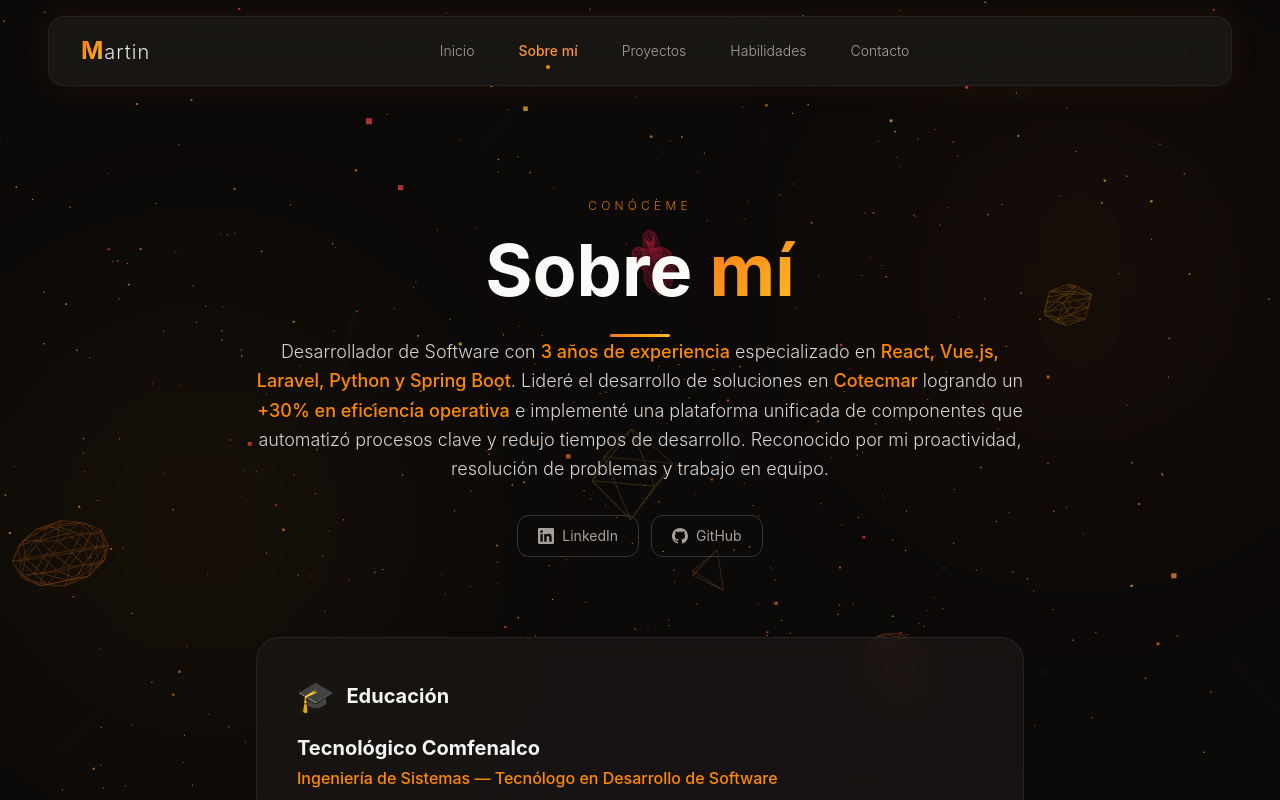
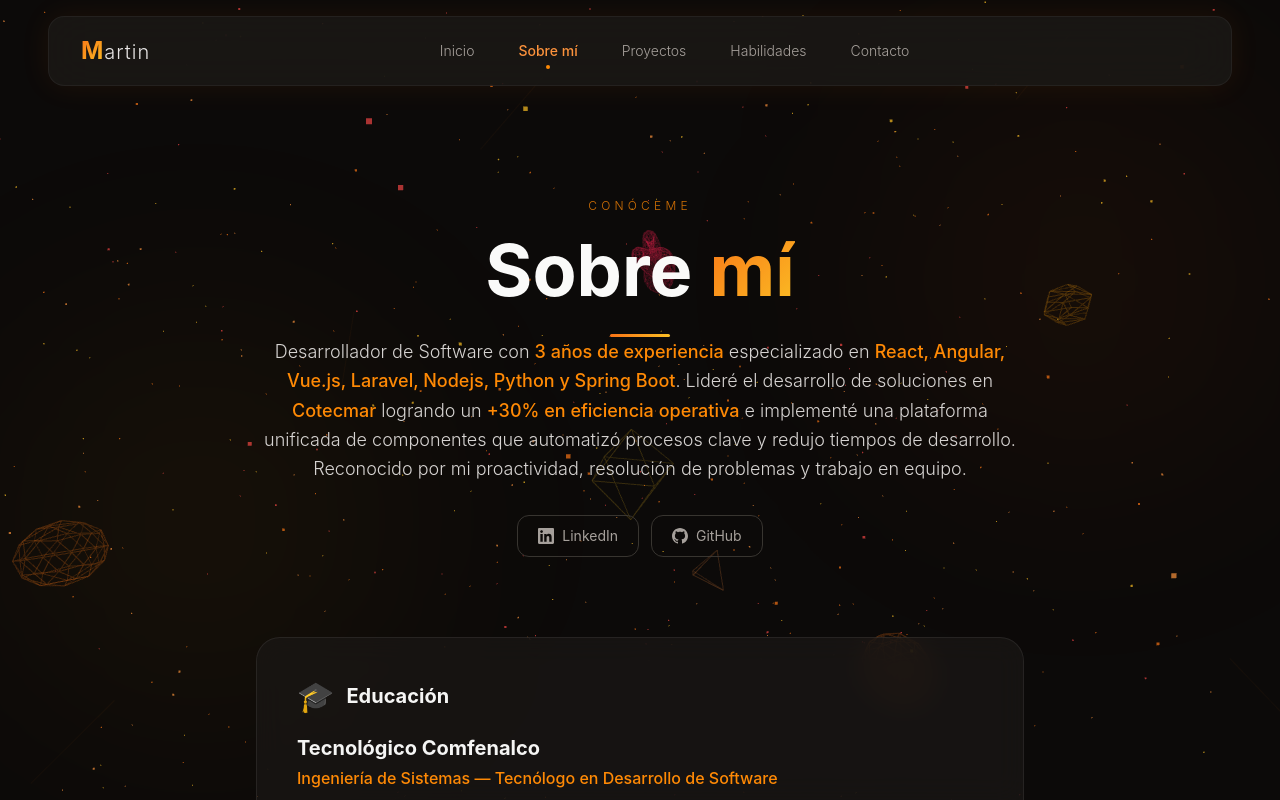
Before and after one commit to Martin10123/portafolio-web, a Vue app: page / in a window 1280 px wide. Both pictures are taken after a click on the button "Sobre mí". Built offline with nearby package versions, Linux system fonts and the light colour scheme.

Commit message:
Update technologies listed in AboutmePage.vue

```diff
--- a/src/views/AboutmePage.vue
+++ b/src/views/AboutmePage.vue
@@ -108,7 +108,7 @@ onMounted(() => {
           <p class="text-stone-300 text-base md:text-lg font-light leading-relaxed max-w-3xl mx-auto mb-8">
             Desarrollador de Software con
             <span class="text-orange-400 font-medium">3 años de experiencia</span>
-            especializado en <span class="text-orange-400 font-medium">React, Vue.js, Laravel, Python y Spring Boot</span>.
+            especializado en <span class="text-orange-400 font-medium">React, Angular, Vue.js, Laravel, Nodejs, Python y Spring Boot</span>.
             Lideré el desarrollo de soluciones en
             <span class="text-orange-400 font-medium">Cotecmar</span> logrando un
             <span class="text-orange-400 font-medium">+30% en eficiencia operativa</span>
```
